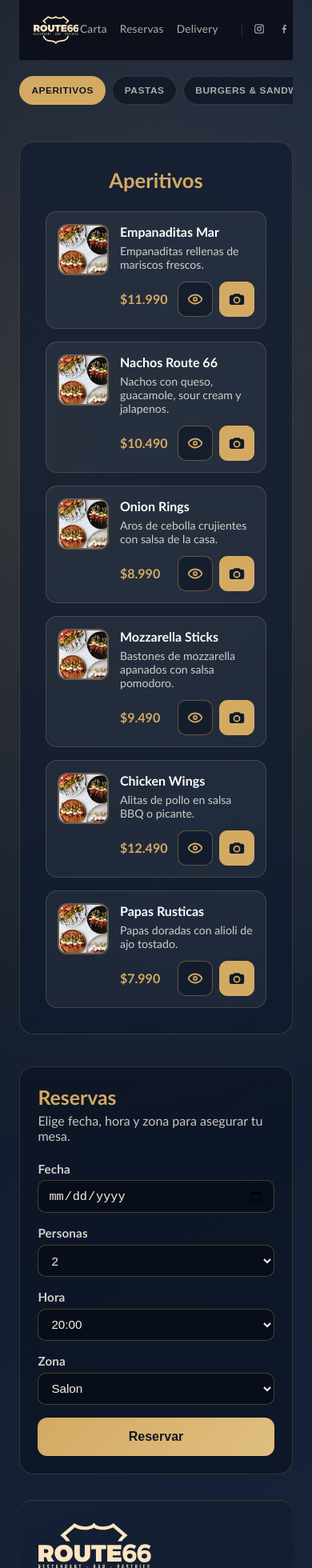
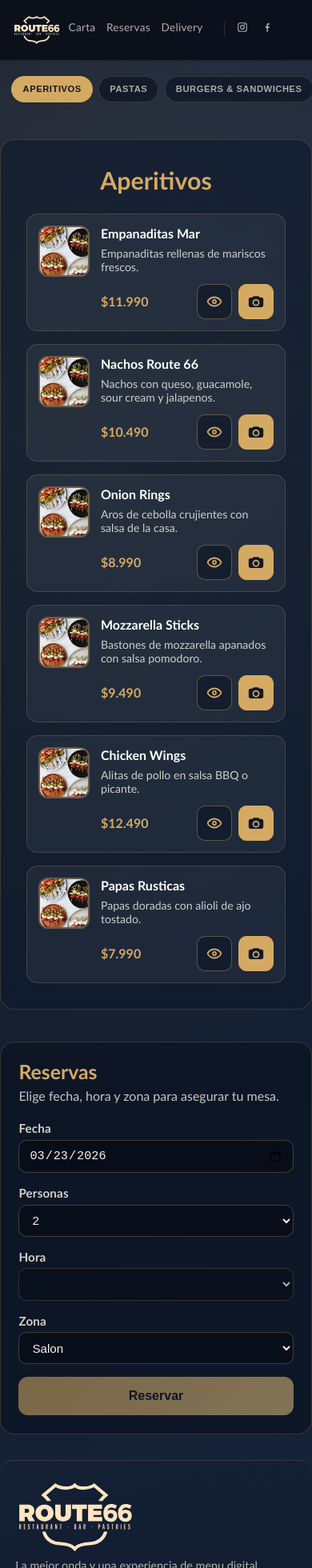
Before and after one commit to Vleryk/MenuWebAR, a React (Vite) app: page / in a window 390 px wide. Shown: the top 1960 px of the page at 80% size. Built offline with nearby package versions, Linux system fonts and the light colour scheme.

Commit message:
Avances
Se cambió el algoritmo de las horas para reservas, se ajusto el ancho de los componentes como se pidió y se modifico el formulario de reservas añadiéndose restricciones.

```diff
--- a/src/App.module.css
+++ b/src/App.module.css
@@ -1,10 +1,10 @@
 .appShell {
-  max-width: 1200px;
   margin: 0 auto;
-  padding: 0 1.5rem 2rem;
+  padding: 0;
   width: 100%;
 }
 
 .appMain {
   margin-top: 1.2rem;
+  width: 100%;
 }
--- a/src/components/CategoryTabs.module.css
+++ b/src/components/CategoryTabs.module.css
@@ -2,8 +2,21 @@
   display: flex;
   gap: 0.5rem;
   overflow-x: auto;
+  overflow-y: hidden;
+  width: 100%;
+  min-width: 0;
+  padding-inline: 1rem;
   padding-bottom: 0.7rem;
   margin-bottom: 0.2rem;
+  justify-content: center;
+  -webkit-overflow-scrolling: touch;
+  scroll-padding-inline: 1rem;
+  scrollbar-width: none;
+  -ms-overflow-style: none;
+}
+
+.categoryTabs::-webkit-scrollbar {
+  display: none;
 }
 
 .categoryBtn {
@@ -17,6 +30,7 @@
   border-radius: 999px;
   padding: 0.62rem 0.9rem;
   white-space: nowrap;
+  flex: 0 0 auto;
   cursor: pointer;
   transition: 0.2s ease;
 }
@@ -26,3 +40,17 @@
   background: var(--r66-gold);
   color: #111827;
 }
+
+@media (max-width: 640px) {
+  .categoryTabs {
+    justify-content: flex-start;
+    gap: 0.45rem;
+    padding-inline: 0.9rem;
+    margin-bottom: 0.35rem;
+  }
+
+  .categoryBtn {
+    font-size: 0.7rem;
+    padding: 0.58rem 0.82rem;
+  }
+}
--- a/src/components/Header.module.css
+++ b/src/components/Header.module.css
@@ -15,10 +15,12 @@
   align-items: center;
   justify-content: space-between;
   height: 100px;
+  width: 100%;
+  min-width: 0;
 }
 
 .navbarLogo {
-  width: 85px;
+  width: 120px;
   height: auto;
   display: block;
 }
@@ -30,6 +32,7 @@
   margin: 0;
   list-style: none;
   padding: 0;
+  min-width: 0;
 }
 
 .navbarLinks a {
@@ -101,14 +104,28 @@
   .navbarContent {
     height: 75px;
     padding: 0 1rem;
+    gap: 0.6rem;
+    justify-content: flex-start;
   }
 
   .navbarLogo {
     width: 60px;
+    flex: 0 0 auto;
   }
 
   .navbarLinks {
-    gap: 1rem;
+    flex: 1;
+    gap: 0.85rem;
+    overflow-x: auto;
+    overflow-y: hidden;
+    white-space: nowrap;
+    scrollbar-width: none;
+    -ms-overflow-style: none;
+    padding-bottom: 0.15rem;
+  }
+
+  .navbarLinks::-webkit-scrollbar {
+    display: none;
   }
 
   .navbarLinks a {
@@ -119,6 +136,7 @@
     gap: 0.8rem;
     margin-left: 0.8rem;
     padding-left: 0.8rem;
+    flex-shrink: 0;
   }
 
   .socialIconLink {
--- a/src/components/MenuSection.module.css
+++ b/src/components/MenuSection.module.css
@@ -5,7 +5,7 @@
   background: rgba(13, 25, 45, 0.65);
   padding: 2rem;
   width: 100%;
-  max-width: 1050px;
+  max-width: 1300px;
   margin-left: auto;
   margin-right: auto;
   display: flex;
@@ -16,7 +16,7 @@
 .title {
   margin: 0 0 1.5rem;
   color: var(--r66-gold);
-  font-size: 1.6rem;
+  font-size: 1.9rem;
   text-align: center;
   width: 100%;
 }
--- a/src/components/ReservationSection.jsx
+++ b/src/components/ReservationSection.jsx
@@ -1,12 +1,43 @@
-import { useMemo } from "react";
+import { useEffect, useMemo, useState } from "react";
 import styles from "./ReservationSection.module.css";
 
+const formatDateForInput = (date) => {
+  const year = date.getFullYear();
+  const month = String(date.getMonth() + 1).padStart(2, "0");
+  const day = String(date.getDate()).padStart(2, "0");
+  return `${year}-${month}-${day}`;
+};
+
+const toMinutes = (timeValue) => {
+  const [hours, minutes] = timeValue.split(":").map(Number);
+  return hours * 60 + minutes;
+};
+
+const roundUpToQuarter = (minutes) => Math.ceil(minutes / 15) * 15;
+
+const isSameCalendarDay = (leftDate, rightDate) => {
+  return (
+    leftDate.getFullYear() === rightDate.getFullYear() &&
+    leftDate.getMonth() === rightDate.getMonth() &&
+    leftDate.getDate() === rightDate.getDate()
+  );
+};
+
+const WHATSAPP_NUMBER = "56946405741";
+
 function ReservationSection() {
+  const [reservationDate, setReservationDate] = useState(() => formatDateForInput(new Date()));
+  const [reservationPeople, setReservationPeople] = useState("2");
+  const [reservationTime, setReservationTime] = useState("20:00");
+  const [reservationZone, setReservationZone] = useState("salon");
+  const [confirmationMessage, setConfirmationMessage] = useState("");
+
   const peopleOptions = useMemo(() => Array.from({ length: 26 }, (_, i) => i + 1), []);
+  const todayInputDate = formatDateForInput(new Date());
 
   const timeSlots = useMemo(() => {
     const slots = [];
-    let minutes = 14 * 60;
+    let minutes = 12 * 60 + 30;
     const end = 22 * 60 + 30;
     while (minutes <= end) {
       const hours = Math.floor(minutes / 60)
@@ -25,6 +56,54 @@ function ReservationSection() {
     { label: "Terraza", value: "terraza" },
   ];
 
+  const availableTimeSlots = useMemo(() => {
+    const selectedDate = new Date(`${reservationDate}T00:00:00`);
+    const now = new Date();
+
+    if (!isSameCalendarDay(selectedDate, now)) {
+      return timeSlots;
+    }
+
+    const currentMinutes = now.getHours() * 60 + now.getMinutes();
+    const minAllowedMinutes = roundUpToQuarter(currentMinutes + 60);
+
+    return timeSlots.filter((slot) => toMinutes(slot) >= minAllowedMinutes);
+  }, [reservationDate, timeSlots]);
+
+  useEffect(() => {
+    if (!availableTimeSlots.length) {
+      setReservationTime("");
+      return;
+    }
+
+    if (!availableTimeSlots.includes(reservationTime)) {
+      setReservationTime(availableTimeSlots[0]);
+    }
+  }, [availableTimeSlots, reservationTime]);
+
+  const handleSubmit = (event) => {
+    event.preventDefault();
+
+    if (!availableTimeSlots.length || !reservationTime) {
+      setConfirmationMessage("Ya no hay horarios disponibles para hoy. Selecciona otra fecha.");
+      return;
+    }
+
+    const selectedZoneLabel = zones.find((zone) => zone.value === reservationZone)?.label ?? "Salon";
+    const formattedDate = new Intl.DateTimeFormat("es-CL", {
+      dateStyle: "full",
+    }).format(new Date(`${reservationDate}T00:00:00`));
+
+    const whatsappMessage = `Hola, me gustaria hacer una reserva para el ${reservationDate} a las ${reservationTime} en la zona ${selectedZoneLabel} para ${reservationPeople} personas.`;
+    const whatsappUrl = `https://wa.me/${WHATSAPP_NUMBER}?text=${encodeURIComponent(whatsappMessage)}`;
+
+    setConfirmationMessage(
+      `Reserva enviada para ${reservationPeople} personas el ${formattedDate} a las ${reservationTime} en ${selectedZoneLabel}.`
+    );
+
+    window.open(whatsappUrl, "_blank", "noopener,noreferrer");
+  };
+
   return (
     <section className={styles.reservationSection} id="reservas">
       <div className={styles.reservationHeader}>
@@ -32,15 +111,31 @@ function ReservationSection() {
         <p>Elige fecha, hora y zona para asegurar tu mesa.</p>
       </div>
 
-      <form className={styles.reservationForm} onSubmit={(e) => e.preventDefault()}>
+      <form className={styles.reservationForm} onSubmit={handleSubmit}>
         <label className={styles.reservationField}>
           <span>Fecha</span>
-          <input type="date" required />
+          <input
+            type="date"
+            min={todayInputDate}
+            value={reservationDate}
+            onChange={(event) => {
+              setReservationDate(event.target.value);
+              setConfirmationMessage("");
+            }}
+            required
+          />
         </label>
 
         <label className={styles.reservationField}>
           <span>Personas</span>
-          <select required defaultValue="2">
+          <select
+            required
+            value={reservationPeople}
+            onChange={(event) => {
+              setReservationPeople(event.target.value);
+              setConfirmationMessage("");
+            }}
+          >
             {peopleOptions.map((count) => (
               <option key={count} value={count}>
                 {count}
@@ -51,8 +146,16 @@ function ReservationSection() {
 
         <label className={styles.reservationField}>
           <span>Hora</span>
-          <select required defaultValue="20:00">
-            {timeSlots.map((slot) => (
+          <select
+            required
+            value={reservationTime}
+            onChange={(event) => {
+              setReservationTime(event.target.value);
+              setConfirmationMessage("");
+            }}
+            disabled={!availableTimeSlots.length}
+          >
+            {availableTimeSlots.map((slot) => (
               <option key={slot} value={slot}>
                 {slot}
               </option>
@@ -62,7 +165,14 @@ function ReservationSection() {
 
         <label className={styles.reservationField}>
           <span>Zona</span>
-          <select required defaultValue="salon">
+          <select
+            required
+            value={reservationZone}
+            onChange={(event) => {
+              setReservationZone(event.target.value);
+              setConfirmationMessage("");
+            }}
+          >
             {zones.map((zone) => (
               <option key={zone.value} value={zone.value}>
                 {zone.label}
@@ -71,10 +181,12 @@ function ReservationSection() {
           </select>
         </label>
 
-        <button type="submit" className={styles.reservationSubmit}>
+        <button type="submit" className={styles.reservationSubmit} disabled={!availableTimeSlots.length}>
           Reservar
         </button>
       </form>
+
+      {confirmationMessage ? <p className={styles.reservationNotice}>{confirmationMessage}</p> : null}
     </section>
   );
 }
--- a/src/components/ReservationSection.module.css
+++ b/src/components/ReservationSection.module.css
@@ -5,7 +5,7 @@
   background: rgba(12, 20, 35, 0.75);
   padding: 1.8rem;
   width: 100%;
-  max-width: 1050px;
+  max-width: 1300px;
   margin-left: auto;
   margin-right: auto;
   display: flex;
@@ -83,6 +83,23 @@
   transform: translateY(1px);
 }
 
+.reservationSubmit:disabled {
+  cursor: not-allowed;
+  opacity: 0.55;
+  box-shadow: none;
+}
+
+.reservationNotice {
+  margin: 0;
+  padding: 0.75rem 0.9rem;
+  border-radius: 10px;
+  border: 1px solid rgba(212, 170, 99, 0.4);
+  background: rgba(212, 170, 99, 0.12);
+  color: #f5ddba;
+  font-size: 0.92rem;
+  line-height: 1.4;
+}
+
 @media (max-width: 900px) {
   .reservationForm {
     grid-template-columns: repeat(2, minmax(0, 1fr));
--- a/src/globals.css
+++ b/src/globals.css
@@ -12,11 +12,15 @@
 
 html {
   scroll-behavior: smooth;
+  width: 100%;
+  overflow-x: hidden;
 }
 
 body {
   margin: 0;
   min-height: 100vh;
+  width: 100%;
+  overflow-x: hidden;
   font-family: "Trebuchet MS", "Segoe UI", sans-serif;
   color: white;
   background:
```
